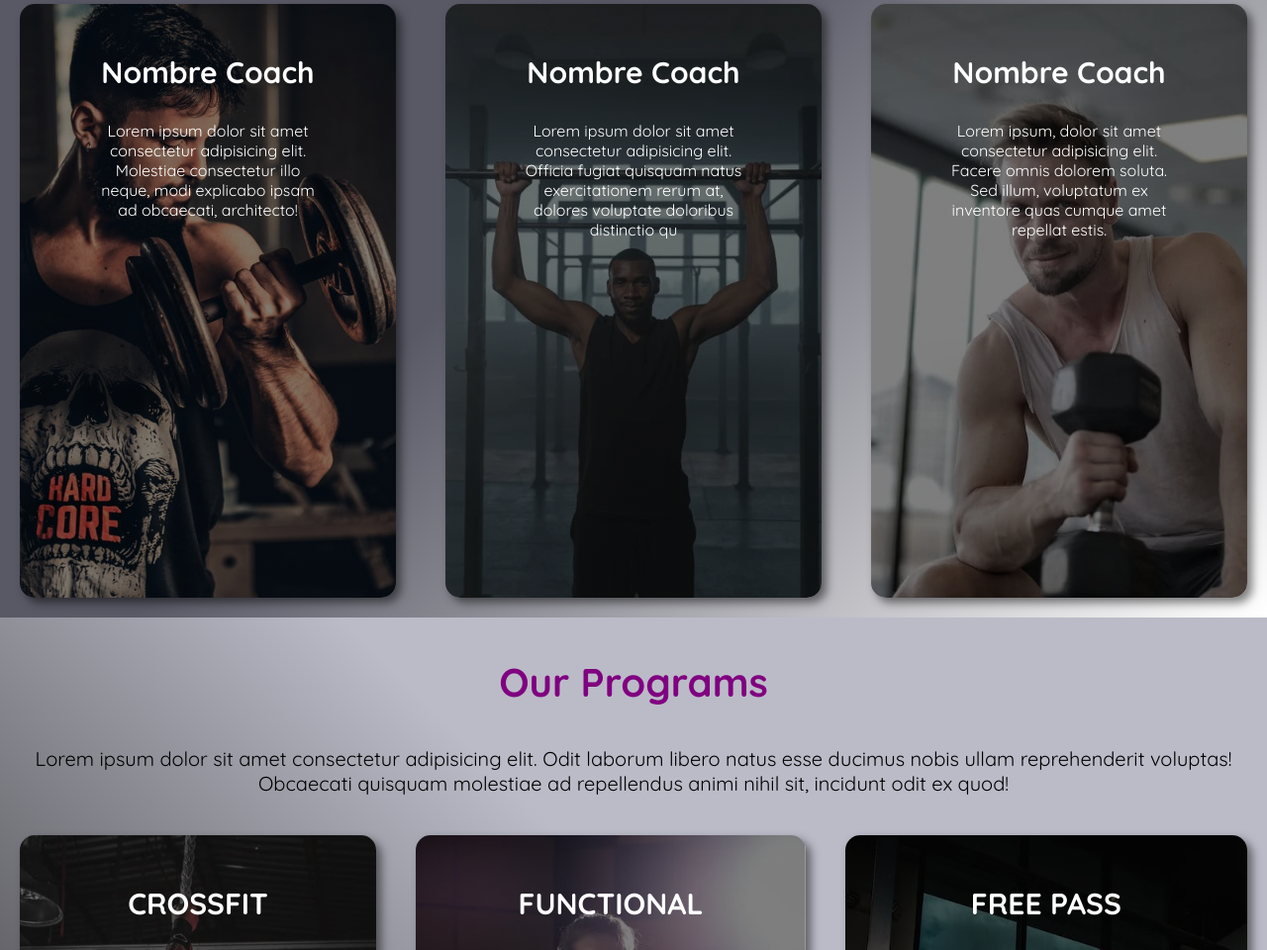
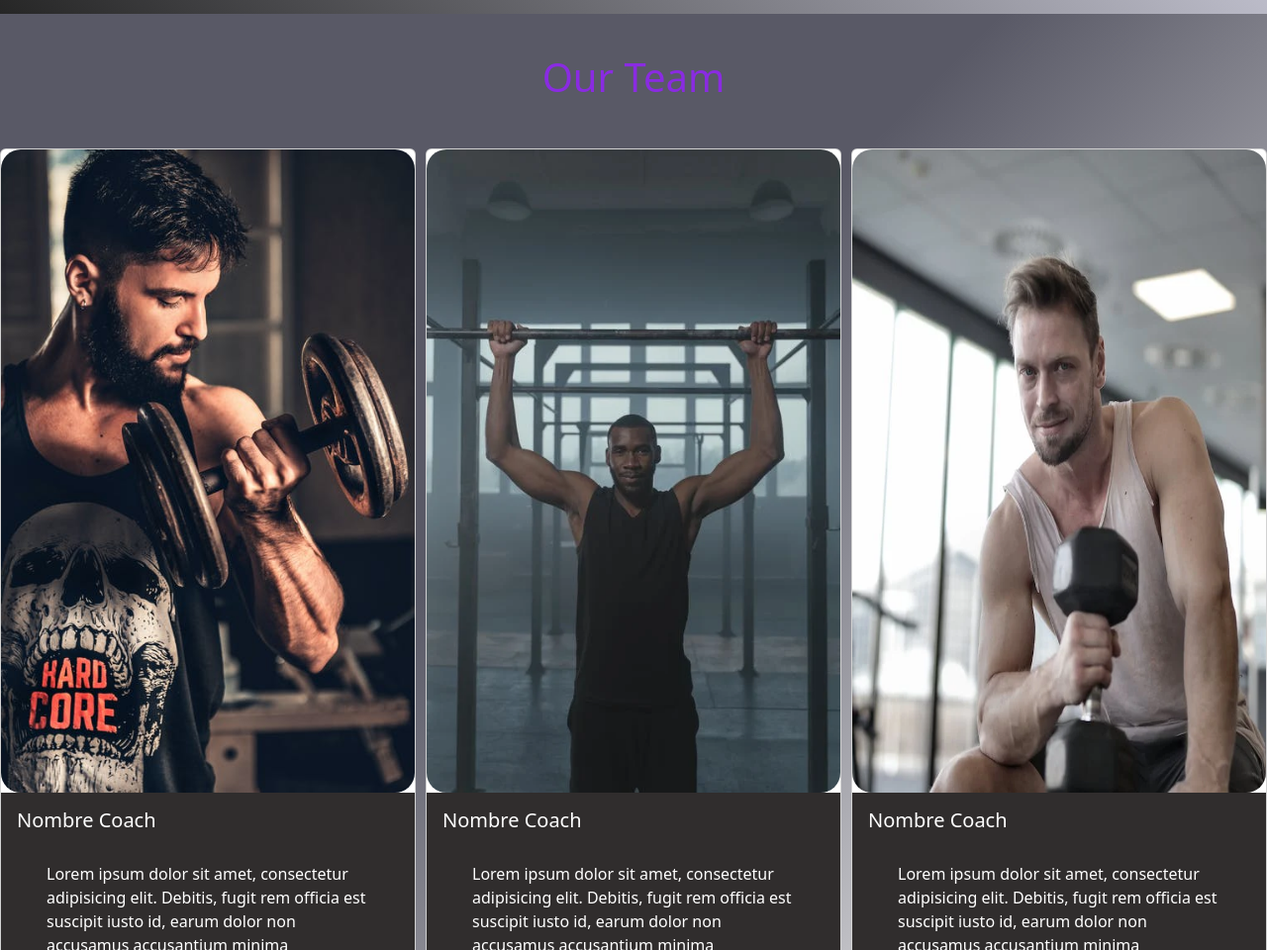
Before and after one commit to LucasRetuerto/blackgym, a plain HTML site: page index.html in a window 1280 px wide. Shown: the part 1840-2800 px from the top of the page at 99% size. Drawn offline with nearby package versions, Linux system fonts and the light colour scheme.

Commit message:
introduciendo bootstrap

```diff
--- a/css/style.css
+++ b/css/style.css
@@ -169,6 +169,11 @@ nav ul li a:hover{
 .team p{
     display: block;
     margin: 30px;
+    color: #fff;
+}
+
+.team h5{
+    color: #fff;
 }
 
 .team h3{
@@ -186,6 +191,15 @@ nav ul li a:hover{
     height: 600px;
     color: #fff;
     text-align: center;
+}
+
+.team .coach-img{
+    height: 650px;
+    border-radius: 20px;
+}
+
+.team .card-description{
+    background-color: rgb(48, 45, 45);
 }
 
 .coach:first-child{
--- a/index.html
+++ b/index.html
@@ -8,6 +8,7 @@
     <link rel="stylesheet" href="https://cdnjs.cloudflare.com/ajax/libs/animate.css/4.1.1/animate.min.css"/>
     <link href="https://unpkg.com/aos@2.3.1/dist/aos.css" rel="stylesheet">
     <link rel="stylesheet" href="./css/style.css">
+    <link href="https://cdn.jsdelivr.net/npm/bootstrap@5.2.1/dist/css/bootstrap.min.css" rel="stylesheet" integrity="sha384-iYQeCzEYFbKjA/T2uDLTpkwGzCiq6soy8tYaI1GyVh/UjpbCx/TYkiZhlZB6+fzT" crossorigin="anonymous">
     <title>BlackGym</title>
 </head>
 <body>
@@ -42,17 +43,26 @@
     <section id="team" class="team">
         <h2>Our Team</h2>
         <div class="coaches">
-            <div class="coach" data-aos="zoom-in-down" data-aos-duration="1500">
-                <h3>Nombre Coach</h3>
-                <p>Lorem ipsum dolor sit amet consectetur adipisicing elit. Molestiae consectetur illo neque, modi explicabo ipsam ad obcaecati, architecto!</p>
+            <div class="card">
+                <img src="./img/coach1.jpeg" class="card-img-top coach-img" alt="...">
+                <div class="card-body card-description">
+                  <h5 class="card-title">Nombre Coach</h5>
+                  <p class="card-text">Lorem ipsum dolor sit amet, consectetur adipisicing elit. Debitis, fugit rem officia est suscipit iusto id, earum dolor non accusamus accusantium minima necessitatibus, itaque tempora placeat ab officiis quaerat dolorum?</p>
+                </div>
             </div>
-            <div class="coach" data-aos="zoom-in-down" data-aos-duration="1500">
-                <h3>Nombre Coach</h3>
-                <p>Lorem ipsum dolor sit amet consectetur adipisicing elit. Officia fugiat quisquam natus exercitationem rerum at, dolores voluptate doloribus distinctio qu</p>
+            <div class="card">
+                <img src="./img/coach2.jpeg" class="card-img-top coach-img" alt="...">
+                <div class="card-body card-description">
+                  <h5 class="card-title">Nombre Coach</h5>
+                  <p class="card-text">Lorem ipsum dolor sit amet, consectetur adipisicing elit. Debitis, fugit rem officia est suscipit iusto id, earum dolor non accusamus accusantium minima necessitatibus, itaque tempora placeat ab officiis quaerat dolorum?</p>
+                </div>
             </div>
-            <div class="coach" data-aos="zoom-in-down" data-aos-duration="1500">
-                <h3>Nombre Coach</h3>
-                <p>Lorem ipsum, dolor sit amet consectetur adipisicing elit. Facere omnis dolorem soluta. Sed illum, voluptatum ex inventore quas cumque amet repellat estis.</p>
+            <div class="card">
+                <img src="./img/coach3.jpeg" class="card-img-top coach-img" alt="...">
+                <div class="card-body card-description">
+                  <h5 class="card-title">Nombre Coach</h5>
+                  <p class="card-text">Lorem ipsum dolor sit amet, consectetur adipisicing elit. Debitis, fugit rem officia est suscipit iusto id, earum dolor non accusamus accusantium minima necessitatibus, itaque tempora placeat ab officiis quaerat dolorum?</p>
+                </div>
             </div>
         </div>
     </section>
@@ -116,6 +126,7 @@
         <p>&#169 BlackGym Copyright</p>
     </footer>
 
+    <script src="https://cdn.jsdelivr.net/npm/bootstrap@5.2.1/dist/js/bootstrap.bundle.min.js" integrity="sha384-u1OknCvxWvY5kfmNBILK2hRnQC3Pr17a+RTT6rIHI7NnikvbZlHgTPOOmMi466C8" crossorigin="anonymous"></script>
     <script src="https://unpkg.com/aos@2.3.1/dist/aos.js"></script>
     <script>
         AOS.init();
```
